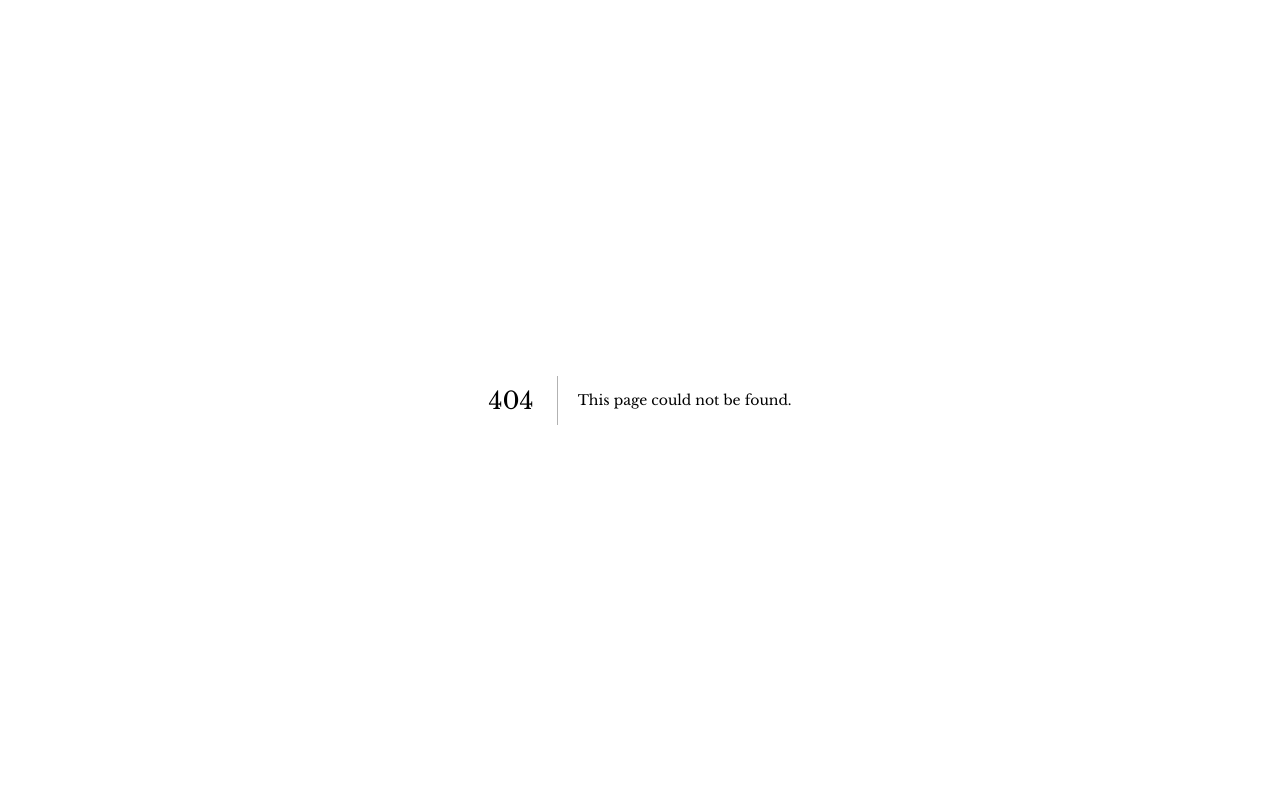
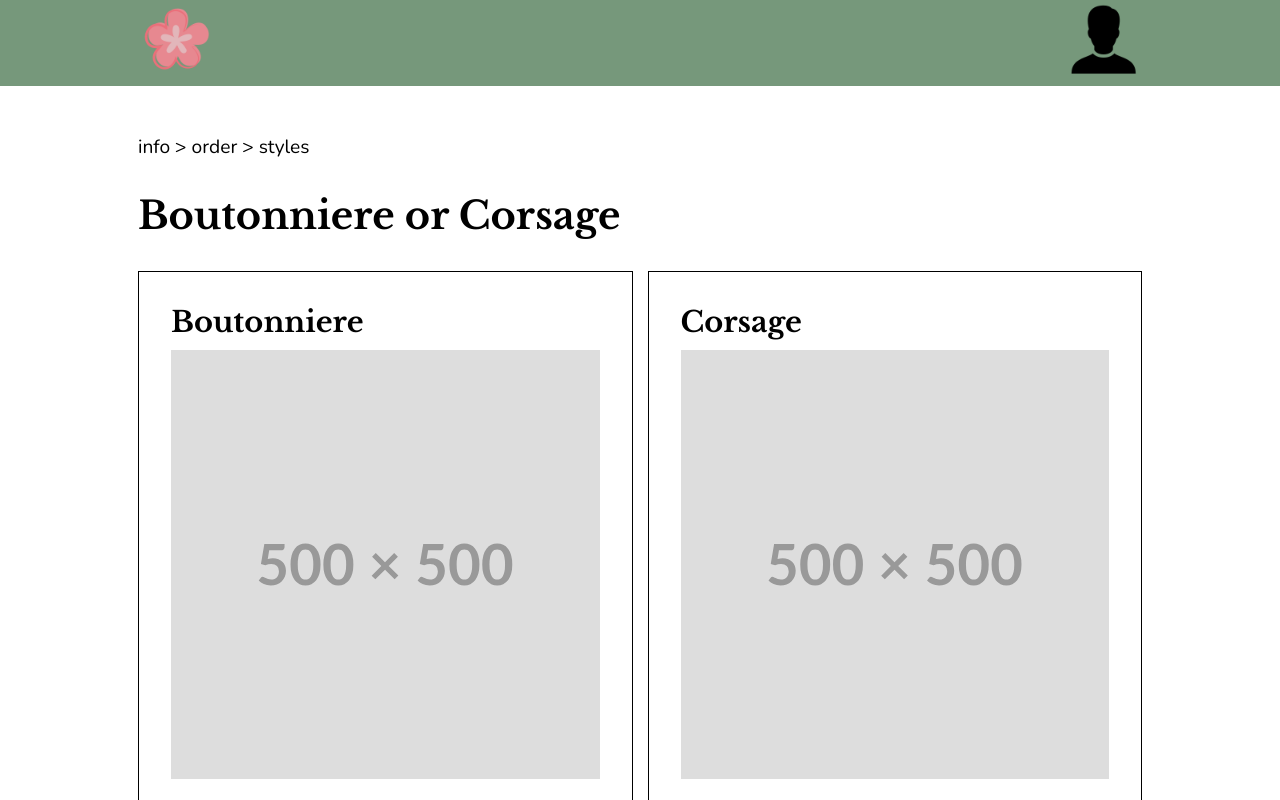
Before and after one commit to ABunderson/dance-order-app, a Next.js app: page /order/type in a window 1280 px wide. Before the commit this address had no page. Shown: the top 800 px of the page. Built offline with nearby package versions, Linux system fonts and the light colour scheme.

Commit message:
information page, type page, page nav on funcs

```diff
--- /dev/null
+++ b/components/Breadcrumbs.js
@@ -0,0 +1,13 @@
+
+
+const Breadcrumbs = ({ path }) =>{
+
+    return (
+        // <p>empty</p>
+        <p>{path.map((location, index) => (
+            <a href={location.loc}>{index+1 === path.length ?`${location.string}`: `${location.string} > `}</a>
+        ))}</p>
+    )
+}
+
+export default Breadcrumbs
--- a/components/Button.js
+++ b/components/Button.js
@@ -24,7 +24,7 @@ const StyledButton = styled.button`
     }
 `;
 
-const StyledLargeButton = styled(StyledButton)`
+export const StyledLargeButton = styled(StyledButton)`
     padding: .5rem 3rem;
 
     @media (max-width: 550px) {
@@ -41,9 +41,9 @@ const Button = ({ text }) => {
     )
 }
 
-export const LargeButton = ({ text }) => {
+export const LargeButton = ({ text, type, action}) => {
     return (
-        <StyledLargeButton type="button">
+        <StyledLargeButton type={type} onClick={action}>
             {text}
         </StyledLargeButton>
     )
--- /dev/null
+++ b/components/Card.js
@@ -0,0 +1,47 @@
+import Image from 'next/image'
+import styled from 'styled-components'
+
+const StyledCard = styled.div`
+    border: 1px solid black;
+    padding: 2rem;
+
+    img {
+        max-width: 450px;
+        width: 100%;
+        margin-top: 10px;
+        margin-bottom: 10px;
+        height: auto;
+    }
+
+    @media (max-width: 550px) {
+        padding: 1rem;
+
+        // img {
+        //     max-width: 100%;
+        //     height: auto;
+        // }
+
+    }
+
+`
+
+
+
+const Card = ({ title, src, alt, imageTitle, description }) => {
+    return (
+        <StyledCard>
+            <h2>{title}</h2>
+            <Image
+                src={src}
+                alt={alt}
+                title={imageTitle}
+                width={500}
+                height={500}
+                priority
+            />
+            <p>{description}</p>
+        </StyledCard>
+    )
+}
+
+export default Card
--- a/components/account/LoginForm.js
+++ b/components/account/LoginForm.js
@@ -2,8 +2,9 @@ import styled from 'styled-components'
 import { useState } from 'react'
 import { hashPassword} from 'components/account/Hashing'
 import Login from 'components/account/Login'
+import { LargeButton } from 'components/Button'
 
-const StyledLoginForm = styled.form`
+export const StyledForm = styled.form`
     display: flex;
     flex-wrap: wrap;
     max-width: 400px;
@@ -25,24 +26,6 @@ const StyledLoginForm = styled.form`
     & button {
         margin-top: 10px;
         flex-basis: 92%;
-        color: black;
-        background-color: var(--main-green);
-        border-color: var(--main-green);
-        display: inline-block;
-        font-weight: 400;
-        text-align: center;
-        vertical-align: middle;
-        padding: .5rem 3rem;
-        border: 1px solid transparent;
-        font-size: 2rem;
-        border-radius: .3rem;
-        transition: background-color .15s ease-in-out, border-color .15s ease-in-out, box-shadow .15s ease-in-out;
-
-        &:hover {
-            background-color: var(--lighter-green);
-            border-color: var(--lighter-green);
-            box-shadow: 2px 2px var(--main-blue);
-        }
     }
 
     @media (max-width: 550px) {
@@ -91,13 +74,15 @@ const LoginForm = ({ }) => {
 
 
     return (
-        <StyledLoginForm onSubmit={onSubmit}>
+        <StyledForm onSubmit={onSubmit}>
             <label htmlFor='userName'>Username: </label>
             <input type='text' name='userName' id='userName' onChange={e => setUserName(e.target.value)} value={userName} required />
+
             <label htmlFor='password'>Password: </label>
-            <input type='text' name='password' id='password' defaultValue={''} />
-            <button type='submit'>Login</button>
-        </StyledLoginForm>
+            <input type='password' name='password' id='password' defaultValue={''} />
+
+            <LargeButton text='Login' type='submit'></LargeButton>
+        </StyledForm>
     )
 }
 
--- /dev/null
+++ b/components/orders/InformationForm.js
@@ -0,0 +1,34 @@
+import { StyledForm } from "../account/LoginForm"
+import { LargeButton} from 'components/Button'
+
+
+const InformationForm = ({action}) => {
+    return (
+        <StyledForm onSubmit={action}>
+            <label htmlFor='firstName'>First Name: </label>
+            <input type='text' name='firstName' id='firstName' required placeholder="John"/>
+
+            <label htmlFor='lastName'>Last Name: </label>
+            <input type='text' name='lastName' id='lastName' required placeholder="Smith" />
+
+            <label htmlFor='phoneOne'>Phone 1: </label>
+            <input type='text' name='phoneOne' id='phoneOne' placeholder="801-763-2227" required pattern="[0-9]{3}-[0-9]{3}-[0-9]{4}"/>
+
+            <label htmlFor='phoneTwo'>Phone 2: </label>
+            <input type='text' name='phoneTwo' id='phoneTwo' required placeholder="801-763-2227"/>
+
+            <label htmlFor='danceDate'>Dance Date: </label>
+            <input type='date' name='danceDate' id='danceDate' required />
+
+            <label htmlFor='school'>School: </label>
+            <input type='text' name='school' id='school' required placeholder="LP"/>
+
+            <label htmlFor='dressColor'>Dress Color: </label>
+            <input type='text' name='dressColor' id='dressColor' required />
+
+            <LargeButton type='submit' text='Continue'></LargeButton>
+        </StyledForm>
+    )
+}
+
+export default InformationForm
--- /dev/null
+++ b/components/orders/flexRow.js
@@ -0,0 +1,39 @@
+import styled from "styled-components"
+
+const FlexDiv = styled.div`
+    display: flex;
+    gap: 15px;
+
+    > div {
+        width: 50%;
+    }
+
+    @media (max-width: 650px) {
+        flex-wrap: wrap;
+
+        > div {
+            width: 100%;
+        }
+    }
+`
+
+const FlexRow = ({ children }) => {
+    console.log('should be flexed')
+    console.log(children)
+
+    return (
+        <FlexDiv>
+            {/* {Children.map(children, child => {
+                {console.log(child)}
+                <FlexItem>
+                {child}
+                </FlexItem>
+            })} */}
+
+            {children}
+        </FlexDiv>
+    )
+
+}
+
+export default FlexRow
--- a/package.json
+++ b/package.json
@@ -14,6 +14,7 @@
     "next": "latest",
     "react": "latest",
     "react-dom": "latest",
+    "react-router-dom": "^6.16.0",
     "styled-components": "^6.0.8"
   },
   "devDependencies": {
--- /dev/null
+++ b/src/pages/order/type.jsx
@@ -0,0 +1,18 @@
+import Layout from 'components/Layout'
+import Breadcrumbs from 'components/Breadcrumbs'
+import InformationForm from 'components/orders/InformationForm'
+import Card from 'components/Card'
+import FlexRow from 'components/orders/flexRow'
+
+export default function Information() {
+    return (
+        <Layout pageTitle='Personal Information'>
+            <Breadcrumbs path={[{ 'loc': '/', 'string': 'info' }, { 'loc': '/', 'string': 'order' }, { 'loc': '/', 'string': 'styles' }]}></Breadcrumbs>
+            <h1>Boutonniere or Corsage</h1>
+            <FlexRow>
+                <Card title='Boutonniere' src='/styles/no-image.svg' alt='A boutonniere' imageTitle='Boutonniere' description='A boutonniere is what a female traditionally buys for a male'></Card>
+                <Card title='Corsage' src='/styles/no-image.svg' alt='A corsage' imageTitle='Corsage' description='A corsage is what a male traditionally buys for a female'></Card>
+            </FlexRow>
+        </Layout>
+    )
+}
```
Also changed, not shown: components/ErrorBoundary.js (added, +35 -0 lines), components/userContext.js (added, +18 -0 lines), src/pages/index.tsx (+12 -39 lines), src/pages/order/information.jsx (added, +31 -0 lines), public/styles/no-image.svg (added), 1 other file (tests, documents, lock files or other folders).
